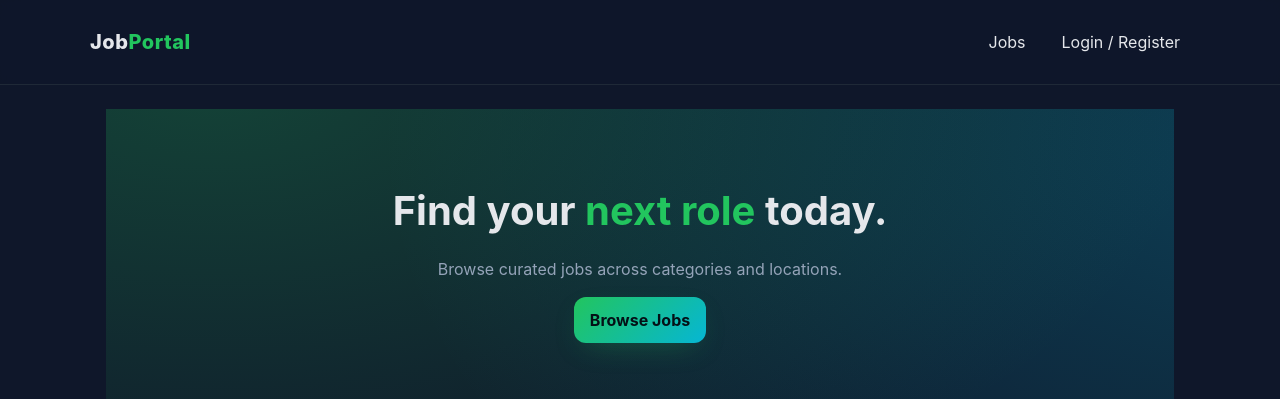
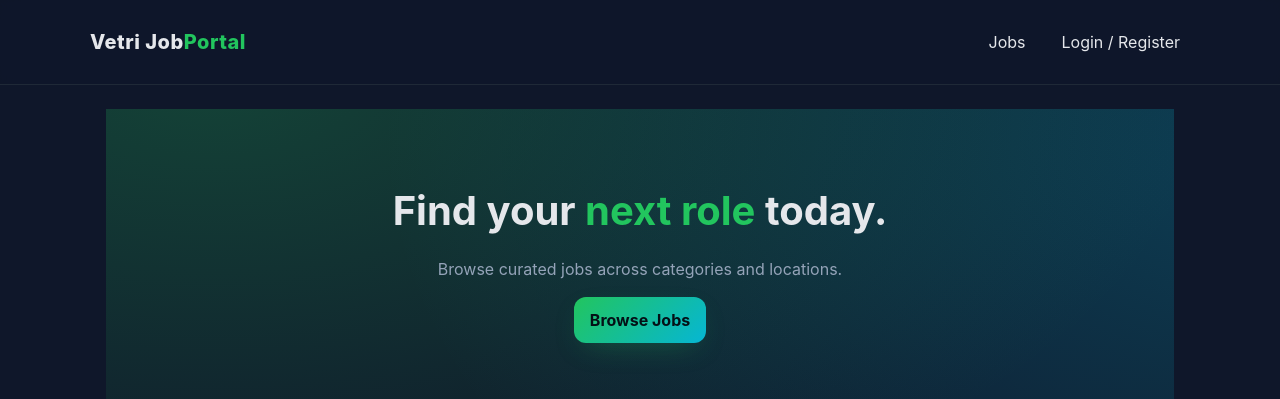
Before and after one commit to Radhakrishnan84/Jobportal, a Django app: page / in a window 1280 px wide. Shown: the top 399 px of the page. Run offline with Django 5.2, Linux system fonts and the light colour scheme; data comes from the database, SQL or seed files in the repository; both versions use the stored data as it was after the commit.

Commit message:
changing the tittle of web application

```diff
--- a/jobportal/jobs/templates/auth.html
+++ b/jobportal/jobs/templates/auth.html
@@ -1,5 +1,5 @@
 {% extends "base.html" %}
-{% block title %}Login / Register • Job Portal{% endblock %}
+{% block title %}Login / Register • Vetri Job Portal{% endblock %}
 {% block content %}
 <section class="auth-section">
   <div class="auth-container">
--- a/jobportal/jobs/templates/base.html
+++ b/jobportal/jobs/templates/base.html
@@ -3,14 +3,14 @@
 <html lang="en">
 <head>
   <meta charset="utf-8">
-  <title>{% block title %}Job Portal{% endblock %}</title>
+  <title>{% block title %}Vetri Job Portal{% endblock %}</title>
   <meta name="viewport" content="width=device-width,initial-scale=1">
   <link rel="stylesheet" href="{% static 'css/styles.css' %}">
 </head>
 <body>
   <nav class="navbar">
     <div class="container nav-inner">
-      <a href="{% url 'home' %}" class="brand">Job<span>Portal</span></a>
+      <a href="{% url 'home' %}" class="brand">Vetri Job<span>Portal</span></a>
       <ul class="nav-links">
         <li><a href="{% url 'jobs_list' %}">Jobs</a></li>
         {% if user.is_authenticated %}
--- a/jobportal/jobs/templates/home.html
+++ b/jobportal/jobs/templates/home.html
@@ -1,5 +1,5 @@
 {% extends "base.html" %}
-{% block title %}Home • Job Portal{% endblock %}
+{% block title %}Home • Vetri Job Portal{% endblock %}
 {% block content %}
 <section class="hero">
   <div class="container hero-content">
--- a/jobportal/jobs/templates/job_detail.html
+++ b/jobportal/jobs/templates/job_detail.html
@@ -1,5 +1,5 @@
 {% extends "base.html" %}
-{% block title %}{{ job.title }} • Job Portal{% endblock %}
+{% block title %}{{ job.title }} • Vetri Job Portal{% endblock %}
 {% block content %}
 <section class="section">
   <div class="card">
--- a/jobportal/jobs/templates/jobs_list.html
+++ b/jobportal/jobs/templates/jobs_list.html
@@ -1,5 +1,5 @@
 {% extends "base.html" %}
-{% block title %}Jobs • Job Portal{% endblock %}
+{% block title %}Jobs • Vetri Job Portal{% endblock %}
 {% block content %}
 <section class="section">
   <h2>Job Listings</h2>
```
Also changed, not shown: jobportal/db.sqlite3.
